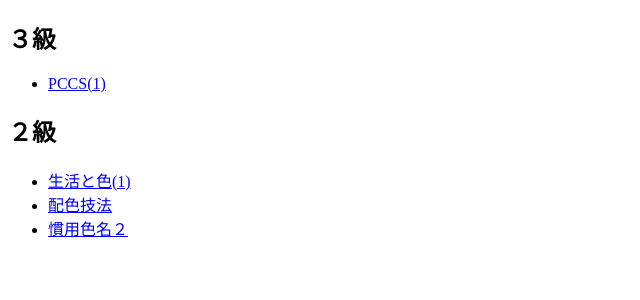
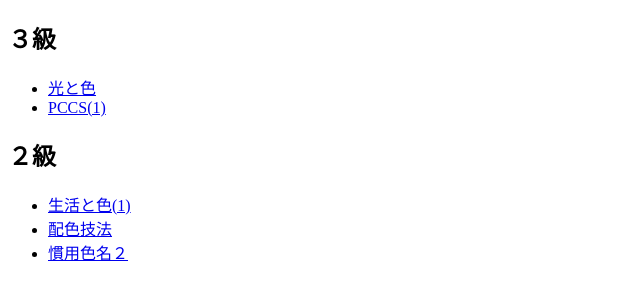
Before and after one commit to makochang/farbenlehre, a plain HTML site: page exercises.html in a window 1280 px wide. Shown: the whole page, without its empty margins (0-640 px from the left). Drawn offline with Linux system fonts and the light colour scheme.

Commit message:
Update exercises.html

```diff
--- a/exercises.html
+++ b/exercises.html
@@ -8,6 +8,7 @@
   <body>
     <h2>３級</h2>
     <ul>
+      <li><a href="https://goo.gl/forms/ffJ0cf12T6gfpKlJ3">光と色</a></li>
       <li><a href="https://goo.gl/forms/UCLSUIc53bSD3JFp1">PCCS(1)</a></li>
     </ul>
     <h2>２級</h2>
```
